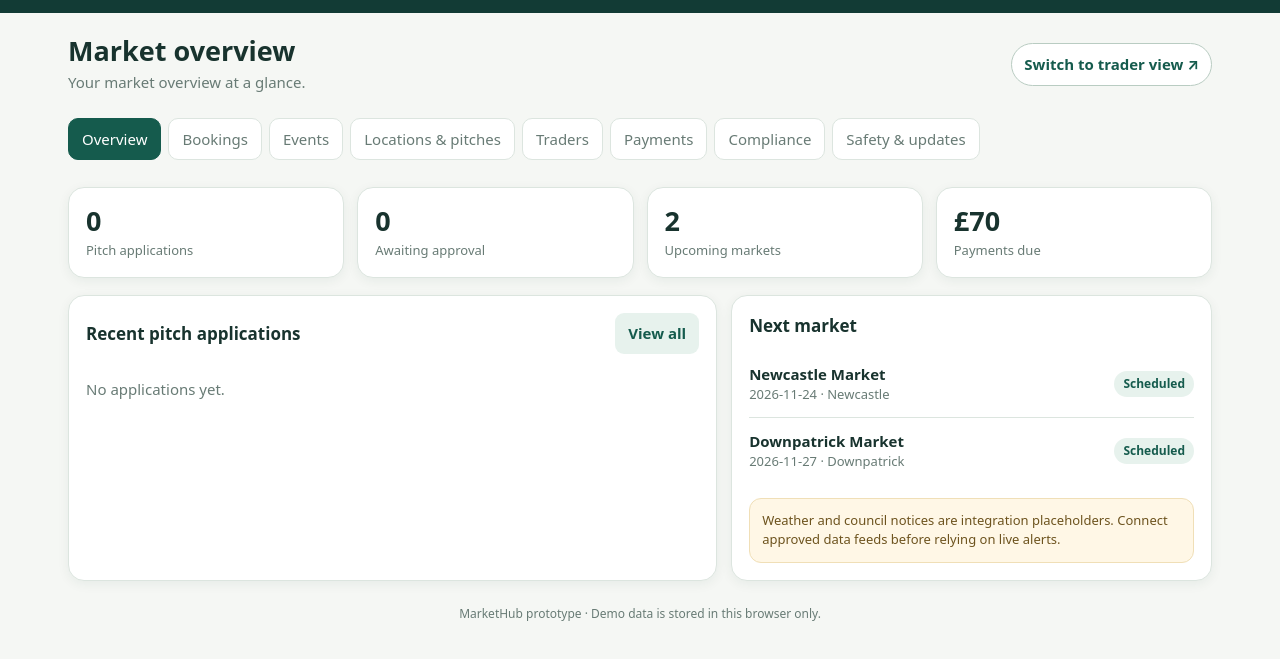
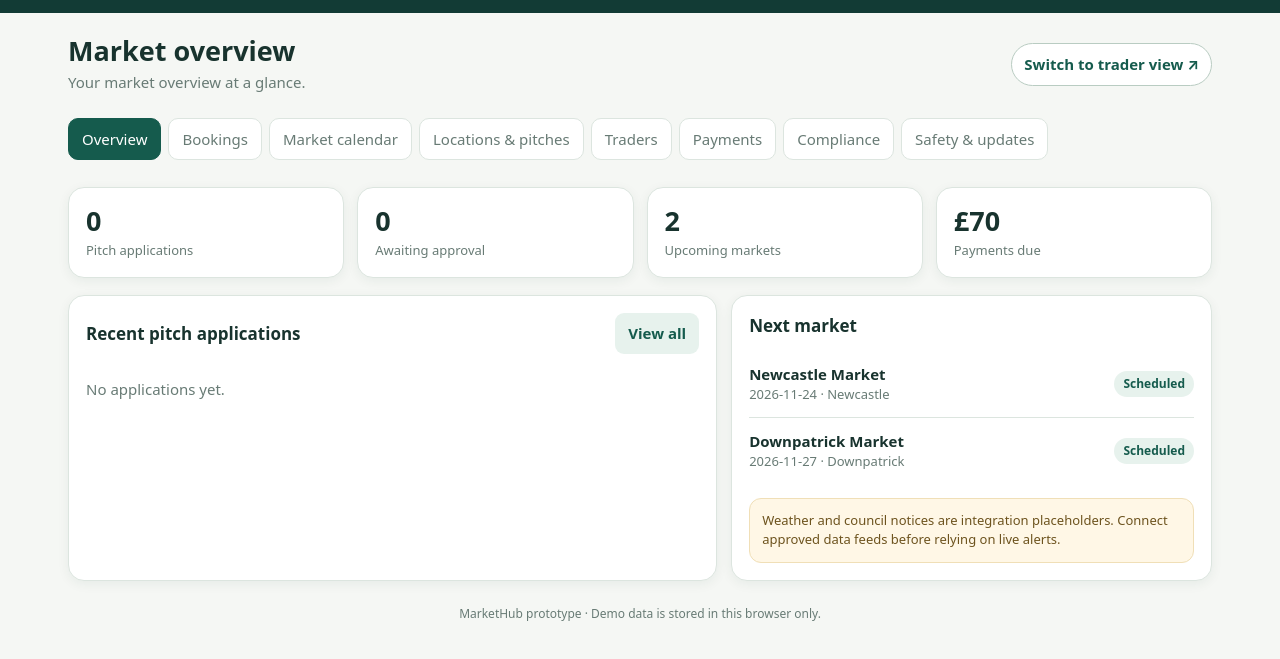
Before and after one commit to DavyBUHTIGKennedy/MarketHub, a plain HTML site: page index.html in a window 1280 px wide. Shown: the part 73-732 px from the top of the page. Drawn offline with Linux system fonts and the light colour scheme.

Commit message:
Add calendar selection state

```diff
--- a/index.html
+++ b/index.html
@@ -18,7 +18,7 @@
 const seed={pitches:[{id:1,name:"Food 1",area:"Warepoint",price:35},{id:2,name:"Food 1",area:"Newcastle",price:35},{id:3,name:"Food 2",area:"Newcastle",price:35},{id:4,name:"Food 3",area:"Newcastle",price:35},{id:5,name:"Food 4",area:"Newcastle",price:35},{id:6,name:"Food 5",area:"Newcastle",price:35},{id:7,name:"Coffee 1",area:"Newcastle",price:35},{id:8,name:"Coffee 2",area:"Newcastle",price:35},{id:9,name:"Food 1",area:"Downpatrick",price:35},{id:10,name:"Food 2",area:"Downpatrick",price:35},{id:11,name:"Food 3",area:"Downpatrick",price:35},{id:12,name:"Food 4",area:"Downpatrick",price:35},{id:13,name:"Food 5",area:"Downpatrick",price:35},{id:14,name:"Coffee 1",area:"Downpatrick",price:35},{id:15,name:"Coffee 2",area:"Downpatrick",price:35}],traders:["Harbour Bakes","Mourne Crafts","Green Leaf Produce"],bookings:[],events:[{id:101,name:"Newcastle Market",date:nextDate(7),location:"Newcastle",status:"Scheduled"},{id:102,name:"Downpatrick Market",date:nextDate(10),location:"Downpatrick",status:"Scheduled"}],payments:[{id:1,trader:"Harbour Bakes",amount:35,status:"Paid"},{id:2,trader:"Mourne Crafts",amount:35,status:"Due"},{id:3,trader:"Green Leaf Produce",amount:35,status:"Due"}],compliance:[{trader:"Harbour Bakes",item:"Public liability insurance",status:"Received"},{trader:"Mourne Crafts",item:"Risk assessment",status:"Outstanding"},{trader:"Green Leaf Produce",item:"Food business registration",status:"Received"}]};
 function nextDate(n){let d=new Date();d.setDate(d.getDate()+n);return d.toISOString().slice(0,10)}
 let data;try{data=JSON.parse(localStorage.getItem("markethub-demo"))||seed}catch{data=seed}
-let role="admin",tab="dashboard";const tabs=[["dashboard","Overview"],["bookings","Bookings"],["events","Events"],["pitches","Locations & pitches"],["traders","Traders"],["payments","Payments"],["compliance","Compliance"],["safety","Safety & updates"]];
+let role="admin",tab="dashboard",selectedMarketId=null,selectedPitchId=null,calendarMonth=new Date();const tabs=[["dashboard","Overview"],["bookings","Bookings"],["events","Market calendar"],["pitches","Locations & pitches"],["traders","Traders"],["payments","Payments"],["compliance","Compliance"],["safety","Safety & updates"]];
 const $=s=>document.querySelector(s);function save(){localStorage.setItem("markethub-demo",JSON.stringify(data));render()}
 function esc(s){return String(s).replace(/[&<>"']/g,c=>({"&":"&amp;","<":"&lt;",">":"&gt;",'"':"&quot;","'":"&#39;"}[c]))}
 function pitch(id){return data.pitches.find(p=>p.id===Number(id))}
```
